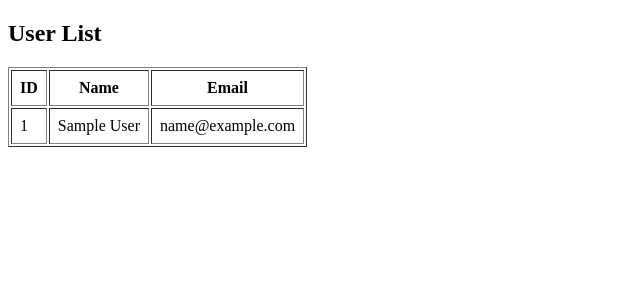
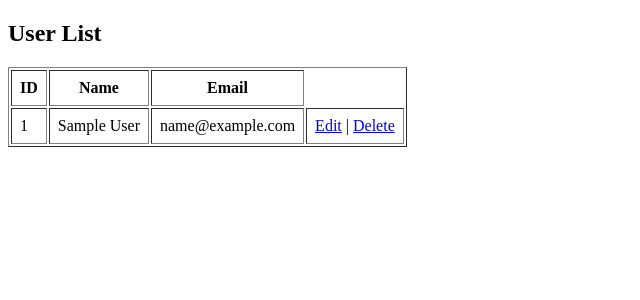
Before and after one commit to sakthiinbox/inbox, a PHP site: page / in a window 1280 px wide. Shown: the top 300 px of the page, without its empty margins (0-640 px from the left). Run offline with PHP 8.4, Linux system fonts and the light colour scheme; tables that the repository leaves empty or names only in its code hold one stand-in row (values such as "Sample post").

Commit message:
Update index.php

```diff
--- a/index.php
+++ b/index.php
@@ -25,6 +25,10 @@ $result = $conn->query($sql);
                         <td>{$row['id']}</td>
                         <td>{$row['name']}</td>
                         <td>{$row['email']}</td>
+                        <td>
+                            <a href='edit.php?id={$row['id']}'>Edit</a> |
+                            <a href='delete.php?id={$row['id']}' onclick=\"return confirm('Are you sure?');\">Delete</a>
+                        </td>
                       </tr>";
             }
         } else {
```
